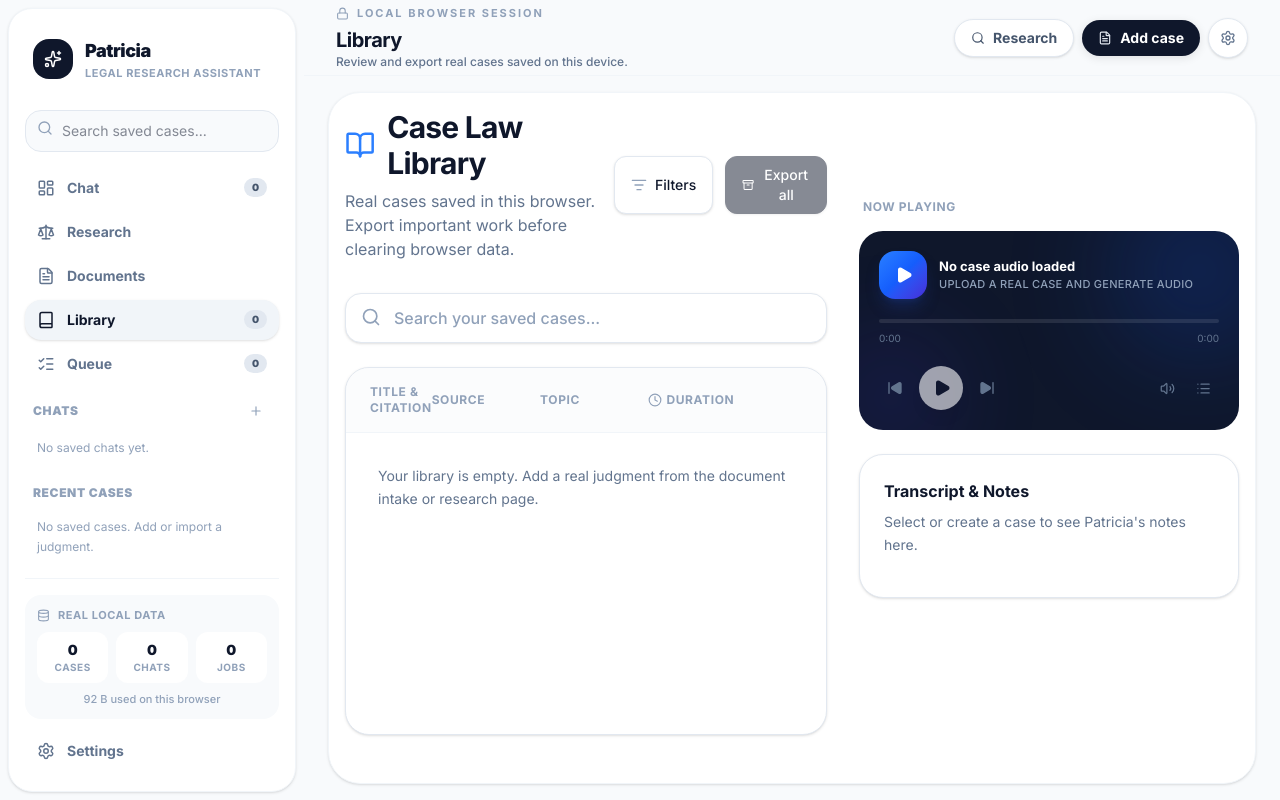
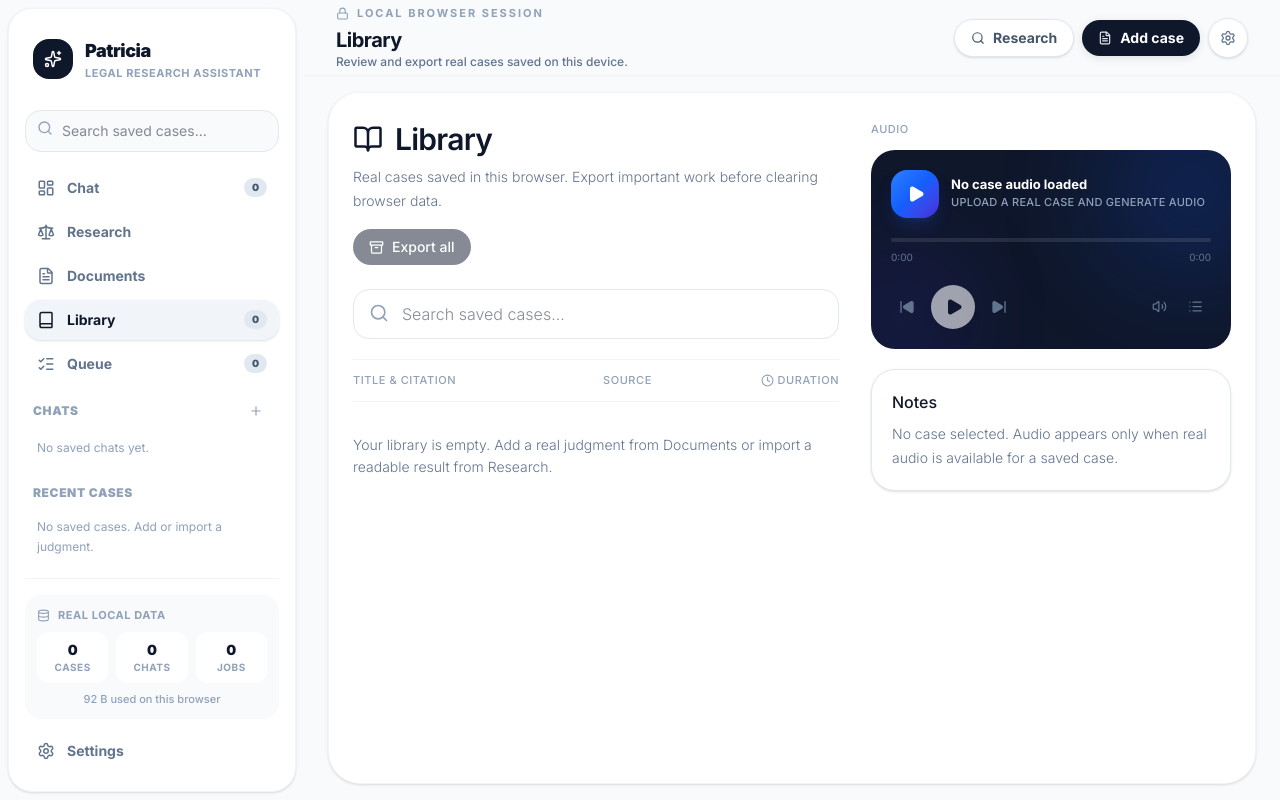
Before and after one commit to imranshiundu/Patricia, a Next.js app: page /library in a window 1280 px wide. Built offline with nearby package versions, Linux system fonts and the light colour scheme.

Commit message:
Lighten library typography and audio panel

```diff
--- a/src/components/LibraryClient.tsx
+++ b/src/components/LibraryClient.tsx
@@ -1,10 +1,10 @@
 "use client";
 
-import { BookOpen, Search, ListFilter, Play, Clock, Download, Archive } from "lucide-react";
+import { Archive, BookOpen, Clock, Download, Play, Search } from "lucide-react";
 import { useEffect, useMemo, useState } from "react";
 import { AudioPlayer } from "@/components/AudioPlayer";
+import { exportCaseAsMarkdown, exportCasesJson } from "@/lib/patricia-export";
 import { getPatriciaCases, PatriciaCaseRecord } from "@/lib/patricia-storage";
-import { exportCaseAsMarkdown, exportCasesJson } from "@/lib/patricia-export";
 
 function formatDuration(seconds?: number) {
   if (!seconds) return "—";
@@ -38,111 +38,53 @@ export function LibraryClient() {
   const filteredCases = useMemo(() => {
     const normalized = query.trim().toLowerCase();
     if (!normalized) return cases;
-
-    return cases.filter((item) =>
-      [item.title, item.citation, item.area, item.summary]
-        .filter(Boolean)
-        .some((value) => value!.toLowerCase().includes(normalized))
-    );
+    return cases.filter((item) => [item.title, item.citation, item.area, item.summary].filter(Boolean).some((value) => value!.toLowerCase().includes(normalized)));
   }, [cases, query]);
 
   const activeCase = filteredCases.find((item) => item.id === activeCaseId) ?? filteredCases[0];
 
   return (
-    <div className="flex h-full w-full max-w-7xl mx-auto px-4 pb-12 pt-4 gap-8">
-      <div className="flex-1 flex flex-col min-w-0">
-        <div className="flex items-center justify-between mb-8">
-          <div>
-            <h1 className="text-3xl font-bold text-slate-900 tracking-tight flex items-center gap-3 mb-2">
-              <BookOpen className="text-blue-500" size={32} />
-              Case Law Library
-            </h1>
-            <p className="text-slate-500">Real cases saved in this browser. Export important work before clearing browser data.</p>
-          </div>
-          <div className="flex gap-3">
-            <button className="flex items-center gap-2 bg-white border border-slate-200 px-4 py-2 rounded-xl text-sm font-medium shadow-sm hover:bg-slate-50 transition-colors">
-              <ListFilter size={16} className="text-slate-400" />
-              Filters
-            </button>
-            <button
-              type="button"
-              onClick={() => exportCasesJson(cases)}
-              disabled={cases.length === 0}
-              className="flex items-center gap-2 bg-slate-900 text-white border border-slate-900 px-4 py-2 rounded-xl text-sm font-medium shadow-sm hover:bg-slate-800 transition-colors disabled:opacity-50 disabled:cursor-not-allowed"
-            >
-              <Archive size={16} />
-              Export all
-            </button>
-          </div>
-        </div>
-
-        <div className="relative mb-6">
-          <Search className="absolute left-4 top-3.5 h-5 w-5 text-slate-400" />
-          <input
-            type="text"
-            value={query}
-            onChange={(event) => setQuery(event.target.value)}
-            placeholder="Search your saved cases..."
-            className="w-full bg-white border border-slate-200 shadow-sm rounded-2xl py-3 pl-12 pr-4 text-base focus:outline-none focus:ring-2 focus:ring-blue-500 transition-all font-medium placeholder:text-slate-400"
-          />
-        </div>
-
-        <div className="flex-1 bg-white rounded-3xl border border-slate-200 shadow-sm overflow-hidden">
-          <div className="flex items-center px-6 py-4 border-b border-slate-100 bg-slate-50/50 text-xs font-bold text-slate-400 uppercase tracking-wider">
-             <div className="flex-1">Title & Citation</div>
-             <div className="w-32 hidden md:block">Source</div>
-             <div className="w-32 hidden lg:block">Topic</div>
-             <div className="w-24 flex items-center gap-1 justify-end"><Clock size={14} /> Duration</div>
-             <div className="w-20"></div>
+    <div className="min-h-full bg-white px-6 py-7">
+      <div className="mx-auto grid max-w-7xl gap-8 xl:grid-cols-[1fr_360px]">
+        <main className="min-w-0">
+          <div className="mb-6 flex flex-wrap items-start justify-between gap-4">
+            <div>
+              <h1 className="flex items-center gap-3 text-3xl font-semibold tracking-tight text-slate-900"><BookOpen className="text-slate-900" size={30} /> Library</h1>
+              <p className="mt-2 text-sm font-light leading-6 text-slate-500">Real cases saved in this browser. Export important work before clearing browser data.</p>
+            </div>
+            <button type="button" onClick={() => exportCasesJson(cases)} disabled={cases.length === 0} className="inline-flex items-center gap-2 rounded-full bg-slate-900 px-4 py-2 text-sm font-medium text-white hover:bg-slate-800 disabled:cursor-not-allowed disabled:opacity-50"><Archive size={15} /> Export all</button>
           </div>
 
-          <div className="divide-y divide-slate-100">
-            {filteredCases.length > 0 ? (
-              filteredCases.map((item) => (
-                <LibraryItem
-                  key={item.id}
-                  item={item}
-                  duration={formatDuration(item.durationSeconds)}
-                  active={item.id === activeCase?.id}
-                  onSelect={() => setActiveCaseId(item.id)}
-                />
-              ))
-            ) : (
-              <div className="p-8 text-sm leading-relaxed text-slate-500">
-                {cases.length === 0
-                  ? "Your library is empty. Add a real judgment from the document intake or research page."
-                  : "No saved case matches that search."}
-              </div>
+          <div className="relative mb-5">
+            <Search className="absolute left-4 top-3.5 h-5 w-5 text-slate-400" />
+            <input type="text" value={query} onChange={(event) => setQuery(event.target.value)} placeholder="Search saved cases..." className="w-full rounded-2xl border border-slate-200 bg-white py-3 pl-12 pr-4 text-base font-light outline-none focus:ring-2 focus:ring-slate-900" />
+          </div>
+
+          <div className="border-t border-slate-100">
+            <div className="grid grid-cols-[1fr_120px_100px] gap-4 border-b border-slate-100 py-3 text-[11px] font-medium uppercase tracking-wider text-slate-400">
+              <span>Title & citation</span><span className="hidden md:block">Source</span><span className="flex items-center justify-end gap-1"><Clock size={13} /> Duration</span>
+            </div>
+            {filteredCases.length > 0 ? filteredCases.map((item) => <LibraryItem key={item.id} item={item} duration={formatDuration(item.durationSeconds)} active={item.id === activeCase?.id} onSelect={() => setActiveCaseId(item.id)} />) : (
+              <div className="py-8 text-sm font-light leading-relaxed text-slate-500">{cases.length === 0 ? "Your library is empty. Add a real judgment from Documents or import a readable result from Research." : "No saved case matches that search."}</div>
             )}
           </div>
-        </div>
-      </div>
+        </main>
 
-      <div className="w-[380px] hidden xl:block flex-shrink-0 pt-[90px]">
-         <div className="sticky top-6">
-            <div className="flex items-center justify-between mb-4 px-1">
-              <h3 className="text-xs font-bold uppercase tracking-wider text-slate-400">Now Playing</h3>
+        <aside className="hidden xl:block">
+          <div className="sticky top-4 space-y-5">
+            <div>
+              <p className="mb-3 text-[11px] font-medium uppercase tracking-wider text-slate-400">Audio</p>
+              <AudioPlayer track={activeCase} />
             </div>
-            <AudioPlayer track={activeCase} />
-
-            <div className="mt-6 bg-white border border-slate-200 rounded-3xl p-6 shadow-sm">
+            <div className="rounded-3xl border border-slate-200 bg-white p-5 shadow-sm">
               <div className="mb-2 flex items-center justify-between gap-3">
-                <h4 className="font-bold text-slate-900">Transcript & Notes</h4>
-                {activeCase && (
-                  <button
-                    type="button"
-                    onClick={() => exportCaseAsMarkdown(activeCase)}
-                    className="inline-flex items-center gap-1 rounded-full border border-slate-200 px-2.5 py-1 text-[11px] font-bold text-slate-500 hover:bg-slate-50"
-                  >
-                    <Download size={12} /> Export
-                  </button>
-                )}
+                <h4 className="font-medium text-slate-900">Notes</h4>
+                {activeCase && <button type="button" onClick={() => exportCaseAsMarkdown(activeCase)} className="inline-flex items-center gap-1 rounded-full border border-slate-200 px-2.5 py-1 text-[11px] font-medium text-slate-500 hover:bg-slate-50"><Download size={12} /> Export</button>}
               </div>
-              <p className="text-sm text-slate-500 leading-relaxed mb-4 line-clamp-6">
-                {activeCase?.summary || activeCase?.textPreview || "Select or create a case to see Patricia's notes here."}
-              </p>
+              <p className="text-sm font-light leading-6 text-slate-500">{activeCase?.summary || activeCase?.textPreview || "No case selected. Audio appears only when real audio is available for a saved case."}</p>
             </div>
-         </div>
+          </div>
+        </aside>
       </div>
     </div>
   );
@@ -150,46 +92,13 @@ export function LibraryClient() {
 
 function LibraryItem({ item, duration, active, onSelect }: { item: PatriciaCaseRecord; duration: string; active: boolean; onSelect: () => void }) {
   return (
-    <div onClick={onSelect} className={`px-6 py-4 flex items-center hover:bg-slate-50 transition-colors group cursor-pointer ${active ? "bg-blue-50/30" : ""}`}>
-      <div className="w-10 flex-shrink-0">
-        <div className={`w-8 h-8 rounded-full flex items-center justify-center transition-all ${active ? "bg-blue-500 text-white shadow-md shadow-blue-500/20" : "bg-slate-100 text-slate-400 group-hover:bg-blue-500 group-hover:text-white"}`}>
-          <Play size={14} className="ml-0.5 fill-current" />
-        </div>
+    <div onClick={onSelect} className={`grid cursor-pointer grid-cols-[1fr_120px_100px] items-center gap-4 border-b border-slate-100 py-4 transition hover:bg-slate-50 ${active ? "bg-slate-50" : ""}`}>
+      <div className="flex min-w-0 items-center gap-3">
+        <div className={`flex h-8 w-8 flex-shrink-0 items-center justify-center rounded-full ${active ? "bg-slate-900 text-white" : "bg-slate-100 text-slate-400"}`}><Play size={13} className="ml-0.5 fill-current" /></div>
+        <div className="min-w-0"><h3 className="truncate text-sm font-medium text-slate-900">{item.title}</h3><p className="truncate text-xs font-light text-slate-400">{item.citation || "Saved locally"}</p></div>
       </div>
-
-      <div className="flex flex-col gap-1 flex-1 min-w-0 pr-4">
-        <h3 className={`font-bold text-[14px] truncate transition-colors ${active ? "text-blue-700" : "text-slate-800 group-hover:text-blue-600"}`}>
-          {item.title} <span className="text-slate-400 font-normal ml-2">{item.citation || "Saved locally"}</span>
-        </h3>
-      </div>
-
-      <div className="w-32 hidden md:block text-xs font-medium text-slate-500 truncate pr-4 capitalize">
-        {item.sourceType}
-      </div>
-
-      <div className="w-32 hidden lg:block pr-4">
-        <span className="text-[10px] font-bold tracking-wide uppercase px-2 py-1 rounded-md bg-slate-100 text-slate-600">
-          {item.area || "Case"}
-        </span>
-      </div>
-
-      <div className="w-24 text-right text-xs font-mono font-medium text-slate-500">
-        {duration}
-      </div>
-
-      <div className="w-20 flex justify-end">
-        <button
-          type="button"
-          onClick={(event) => {
-            event.stopPropagation();
-            exportCaseAsMarkdown(item);
-          }}
-          className="text-slate-300 hover:text-slate-600 p-1.5 hover:bg-slate-200 rounded-full transition-colors opacity-0 group-hover:opacity-100"
-          aria-label="Export case"
-        >
-          <Download size={16} />
-        </button>
-      </div>
+      <div className="hidden text-xs font-light capitalize text-slate-500 md:block">{item.sourceType}</div>
+      <div className="flex items-center justify-end gap-2 text-xs font-light text-slate-500"><span>{duration}</span><button type="button" onClick={(event) => { event.stopPropagation(); exportCaseAsMarkdown(item); }} className="rounded-full p-1.5 text-slate-300 hover:bg-slate-100 hover:text-slate-700" aria-label="Export case"><Download size={15} /></button></div>
     </div>
   );
 }
```
